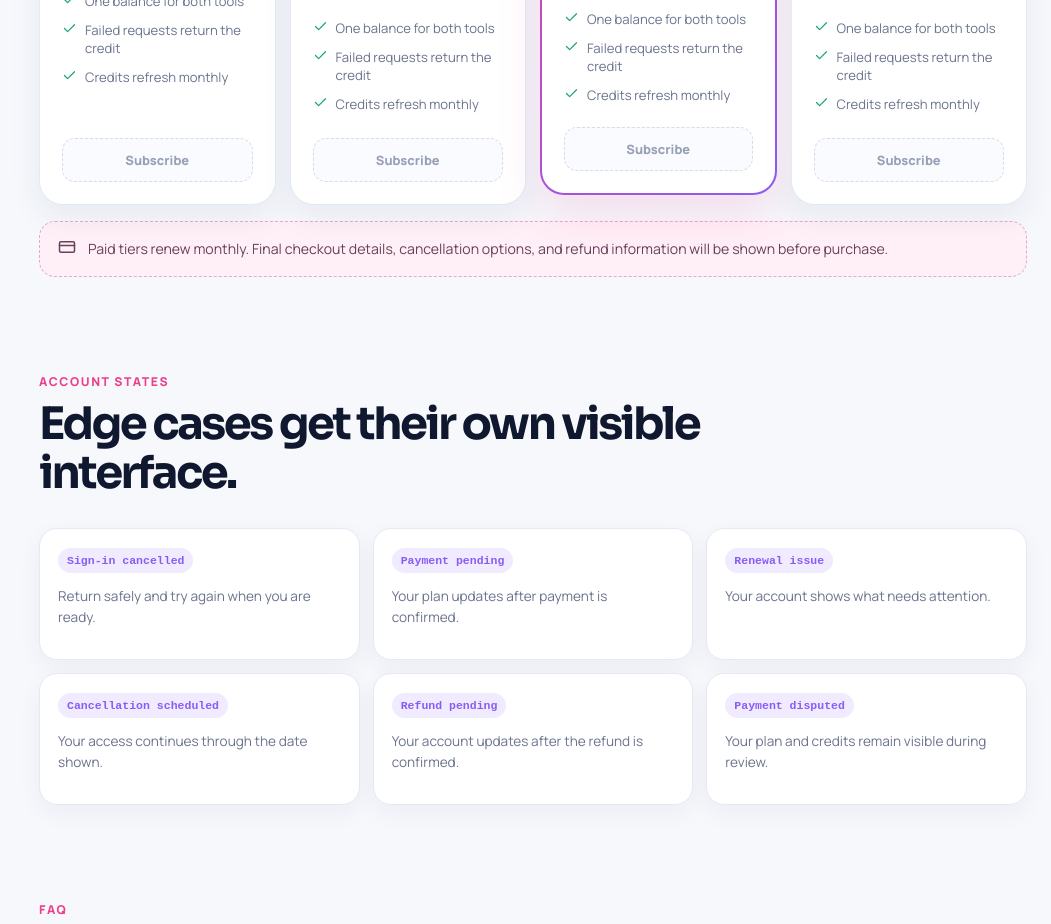
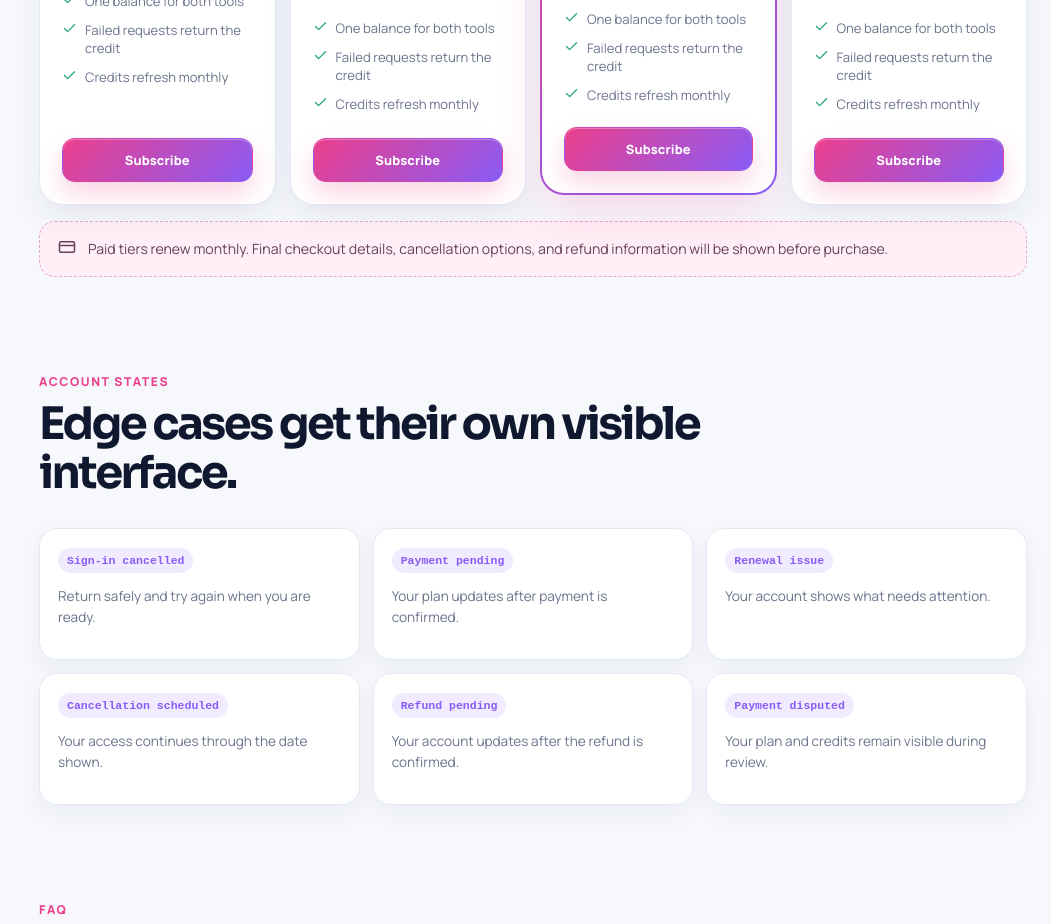
Before and after one commit to hedyyue1/ai-coloring-page-generator, a Next.js app: page / in a window 1280 px wide. Shown: the part 3420-4344 px from the top of the page, without its empty margins (229-1280 px from the left). Built offline with nearby package versions, Linux system fonts and the light colour scheme.

Commit message:
style: highlight subscription CTAs with brand gradient

```diff
--- a/src/app/globals.css
+++ b/src/app/globals.css
@@ -941,13 +941,18 @@ button {
   width: 100%;
   min-height: 44px;
   margin-top: auto;
-  border: 1px dashed var(--border-strong);
+  border: 1px solid transparent;
   border-radius: 13px;
-  background: var(--surface-soft);
-  color: var(--muted-light);
+  background: var(--gradient);
+  color: #ffffff;
   cursor: not-allowed;
   font-size: 0.8rem;
   font-weight: 900;
+  letter-spacing: 0.01em;
+  opacity: 1;
+  box-shadow:
+    0 12px 24px rgba(236, 63, 140, 0.22),
+    inset 0 1px 0 rgba(255, 255, 255, 0.28);
 }
 
 .pricing-note {
```
